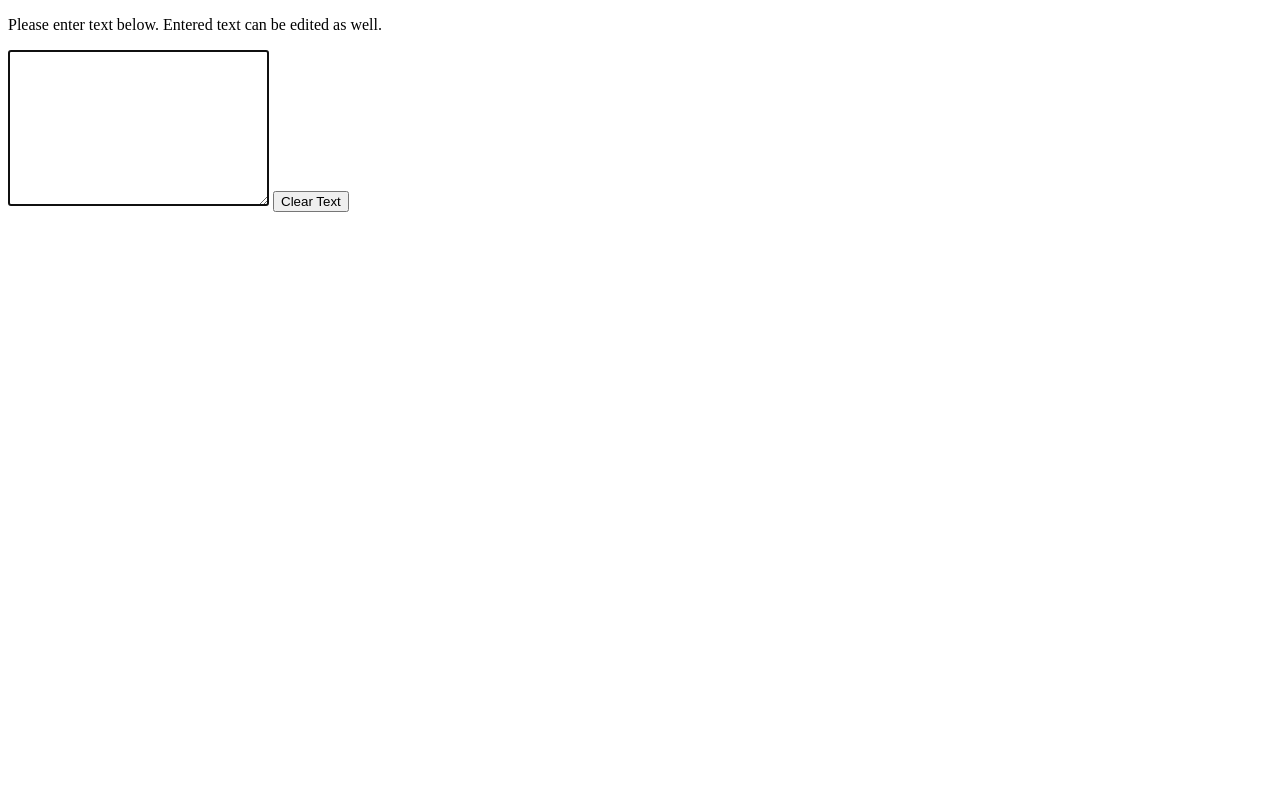
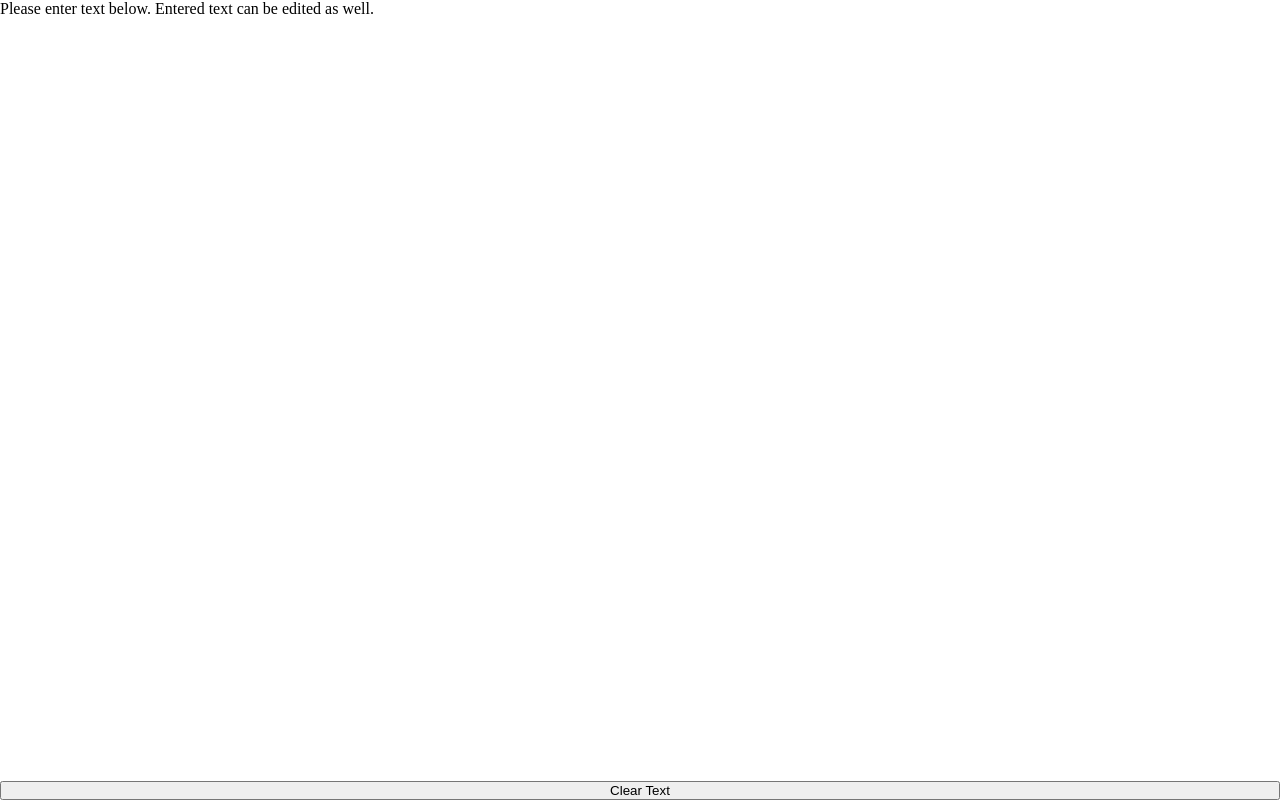
Before and after one commit to Admasnd/language-scratchpad, a plain HTML site: page index.html in a window 1280 px wide. Drawn offline with Linux system fonts and the light colour scheme.

Commit message:
feat: add css styling for better usability
- use as much vertical and horizontal space available on screen for user text
- ensure that clear button always remains on screen regardless of amount
  of text

```diff
--- a/index.html
+++ b/index.html
@@ -3,6 +3,7 @@
   <head>
     <meta charset="UTF-8" />
     <meta name="viewport" content="width=device-width, initial-scale=1.0" />
+    <link rel="stylesheet" href="style.css" />
     <title>Language Scratchpad</title>
   </head>
   <body>
--- /dev/null
+++ b/style.css
@@ -0,0 +1,47 @@
+* {
+  /* reset margin and padding */
+  margin: 0;
+  padding: 0;
+  /* instead of just considering content for width and height calculation, we also
+   * include padding and border.
+   * When looked at from the view of boxes within boxes, the following represents
+   * the area from innermost to outermost: content > padding > border > margin.
+   */
+  box-sizing: border-box;
+}
+
+form {
+  display: flex;
+  flex-direction: column; /* stacks child elements vertically */
+  /* have form take up entire height of screen.
+   * relative to viewport but not relative to parent element.
+   */
+  height: 100vh;
+  /* using this instead of 100vw avoids horizontal overflow
+   * because it, unlike 100vw, excludes scrollbar in its width
+   * calculations.
+   */
+  width: 100%;
+}
+
+textarea {
+  /* `flex: 1` is shorthand for `flex-grow: 1`, `flex-shrink: 1`, and `flex-basis: 0`.
+   * `flex-grow: 1` allows textarea to grow and take up the available vertical whitespace.
+   *  Since there are no other siblings with `flex` set, textarea gets all of the whitespace
+   *  for itself.
+   *  `flex-shrink: 1` allows textarea to shrink if there would otherwise not be enough
+   *  space for the reset button.
+   *  `flex-basis: 0` gives the initial size of textarea size of 0 before determining how
+   *  much it should grow or shrink. This has the effect of giving consistent sizing no matter
+   *  how much content is in the textarea because it ignores size of content for its initial
+   *  calculations.
+   */
+  flex: 1;
+  overflow: auto; /* use scrollbar for overflow */
+  width: 100%;
+  outline: none; /* outline does not impact width/height; purely visual */
+  /* TODO understand how px calculation works to give consistent results with different DPI */
+  padding: 10px; /* fixed spaced padding around text */
+  resize: none; /* prevent user from dragging on window to resize it */
+  border: none; /* border impacts width and height */
+}
```
